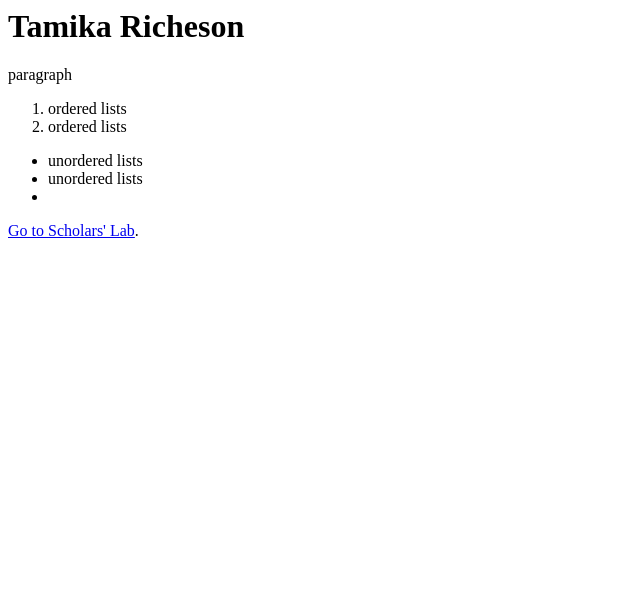
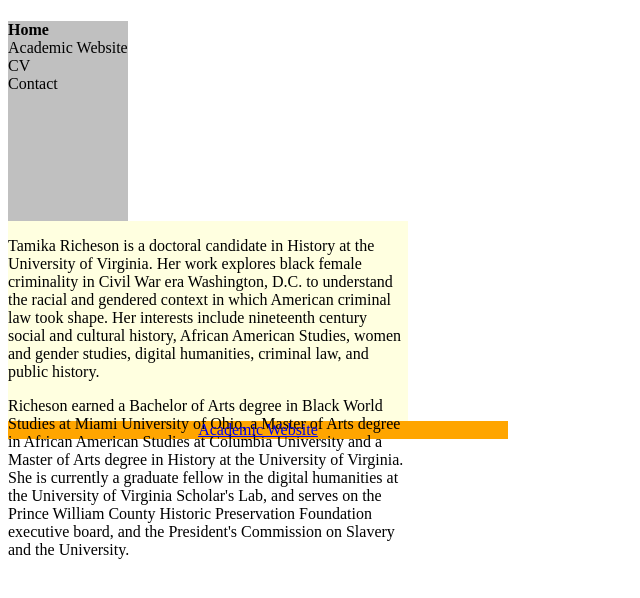
Before and after one commit to tamikaricheson/tamikaricheson.github.io, a plain HTML site: page index.html in a window 1280 px wide. Shown: the whole page, without its empty margins (0-640 px from the left). Drawn offline with Linux system fonts and the light colour scheme.

Commit message:
adds content and new format

```diff
--- a/index.html
+++ b/index.html
@@ -1,15 +1,32 @@
-<h1>Tamika Richeson</h1>
+<!DOCTYPE html>
+<html>
+<body>
 
-<p>paragraph</p>
+<div id="container" style="width:500px">
 
-<ol>
-<li>ordered lists</li>
-<li>ordered lists</li>
-</ol>
+<div id="header" style=background-color:#FFA500;">
+<h1 style="margin-bottom:0;".Tamika Y. Richeson</hl></div>
 
-<ul>
-<li>unordered lists</li>
-<li>unordered lists<li>
-</ul>
+<div id="home" style="background-color:#C0C0C0;height:200px;width:100pix; float:left;">
+<b>Home</b><br>
+Academic Website<br>
+CV<br>
+Contact</div>
 
-<p> <a href="http://scholarslab.org">Go to Scholars' Lab</a>. </p>
+<div id="content" style="background-color:#FFFFE0;height:200px;width:400px;float:left;">
+<p>Tamika Richeson is a doctoral candidate in History at the University of Virginia. Her
+work explores black female criminality in Civil War era Washington, D.C. to understand the
+racial and gendered context in which American criminal law took shape. Her interests include
+nineteenth century social and cultural history, African American Studies, women and gender
+studies, digital humanities, criminal law, and public history.</p>
+<p>Richeson earned a Bachelor of Arts degree in Black World Studies at Miami University of
+Ohio, a Master of Arts degree in African American Studies at Columbia University and a
+Master of Arts degree in History at the University of Virginia. She is currently a graduate
+fellow in the digital humanities at the University of Virginia Scholar's Lab, and serves
+on the Prince William County Historic Preservation Foundation executive board, and the
+President's Commission on Slavery and the University.</p></div>
+
+<div id="footer" style="background-color:#FFA500;clear:both;text-align:center;">
+
+
+<a href="http://www.history.virginia.edu/user/348/">Academic Website</a>
```
